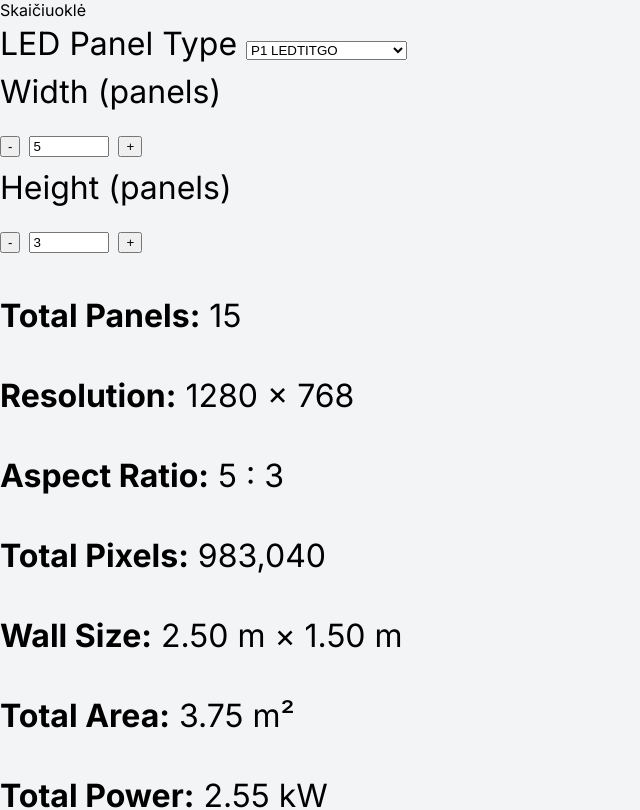
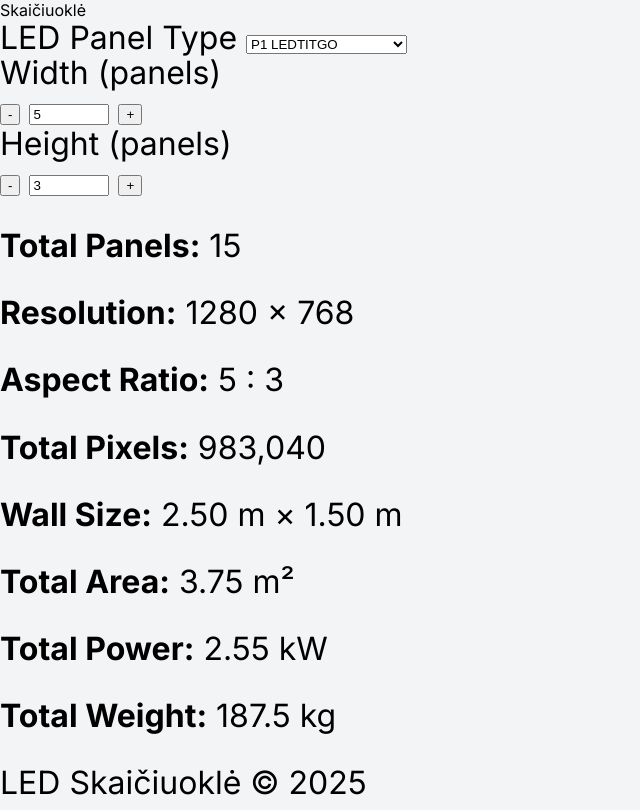
Before and after one commit to stogarauna/skaiciuokle, a SvelteKit app: page / in a window 1280 px wide. Shown: the top 810 px of the page, without its empty margins (0-640 px from the left). Built offline with nearby package versions, Linux system fonts and the light colour scheme.

Commit message:
Sumažintas line-height ant main, kad tarpai tarp eilučių būtų mažesni

```diff
--- a/src/routes/+layout.svelte
+++ b/src/routes/+layout.svelte
@@ -2,7 +2,7 @@
 	Skaičiuoklė
 </header>
 
-<main class="min-h-screen bg-gray-100 flex flex-col items-center px-4 py-6" style="font-size: 2rem !important; line-height: 1.5 !important;">
+<main class="min-h-screen bg-gray-100 flex flex-col items-center px-4 py-6" style="font-size: 2rem !important; line-height: 1.1 !important;">
 	<div class="w-full max-w-md bg-white rounded-2xl shadow-lg p-5">
 		<slot />
 	</div>
```
